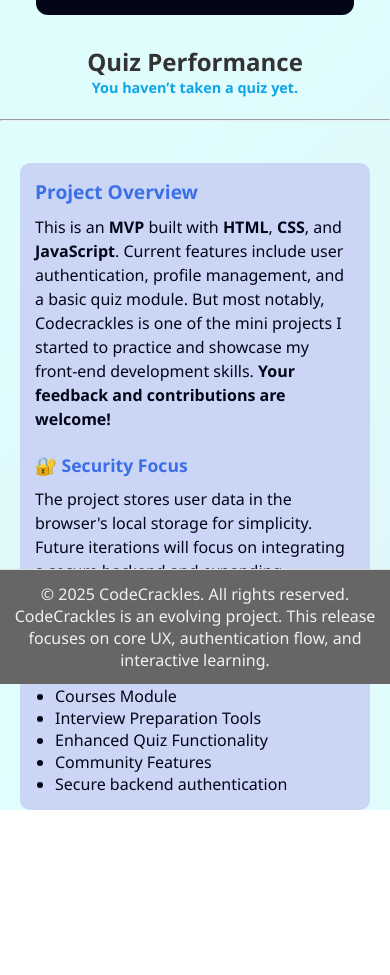
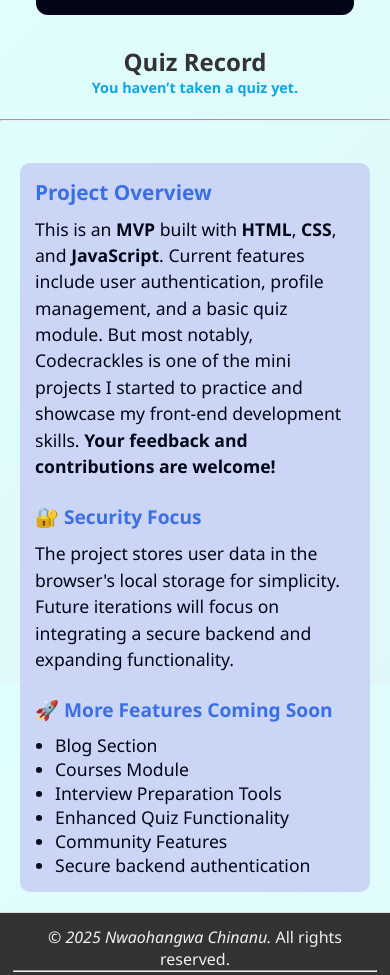
Before and after one commit to chinanugod/secure-login-UI, a plain HTML site: page dashboard.html in a window 390 px wide. Shown: the part 160-1135 px from the top of the page. Before the commit the page ends 970 px from the top, so only its background shows below. Drawn offline with Linux system fonts and the light colour scheme; sample sign-in values are in the browser's storage.

Commit message:
Enhance footer appearance and responsiveness

```diff
--- a/dashboard.html
+++ b/dashboard.html
@@ -42,7 +42,7 @@
         </div>
       </section>
        <div class="quiz-summary">
-  <h2>Quiz Performance</h2>
+  <h2>Quiz Record</h2>
   <p id="quizScoreText">No quiz taken yet</p>
 </div>
     </main>
@@ -76,7 +76,8 @@
 
     <div>
       <footer>
-        <p>© 2025 CodeCrackles. All rights reserved.</p>
+        <p>© <i>2025 Nwaohangwa Chinanu.</i> All rights reserved.</p>
+        <hr />
         <p>CodeCrackles is an evolving project.
         This release focuses on core UX,
         authentication flow, and interactive
--- a/styles.css
+++ b/styles.css
@@ -16,22 +16,14 @@
     min-height: 100vh;
 }
 
+main {
+    flex: 1;
+}
+
 /* ===== HEADER LOGO ===== */
 header {
     position: static;
     padding: 1rem;
-}
-
-footer {
-  background-color: #666;
-  border-top: 1px solid #ddd;
-  text-align: center;
-  padding: 0.8rem;
-  font-size: 1rem;
-  color: #f1f1f1;
-  position: fixed;
-  bottom: 0;
-  width: 100%;
 }
 
 .logo {
@@ -265,6 +257,15 @@
 
 body.loaded .login-wrapper {
   opacity: 1;
+}
+
+footer {
+  background-color: #333;
+  border-top: 1px solid #ddd;
+  text-align: center;
+  padding: 0.8rem;
+  font-size: 1rem;
+  color: #f1f1f1;
 }
 
 /* =========================
@@ -686,24 +687,24 @@
   display: block;
   background-color: #cbd5f5;
   color: #020617;
-  font-size: 1rem;
+  font-size: 1.1rem;
   border-radius: 10px;
 }
 
 .project-overview h3 {
   margin-bottom: 10px;
-  font-size: 1.2rem;
+  font-size: 1.3rem;
   color: #3b6fe8;
 }
 
 .project-overview h4 {
   margin-bottom: 10px;
-  font-size: 1.1rem;
+  font-size: 1.2rem;
   color: #3b6fe8;
 }
 
 .project-overview p {
-  font-size: 1rem;
+  font-size: 1.1rem;
   line-height: 1.5;
 }
 
```
Also changed, not shown: index.html (+2 -1 lines).
